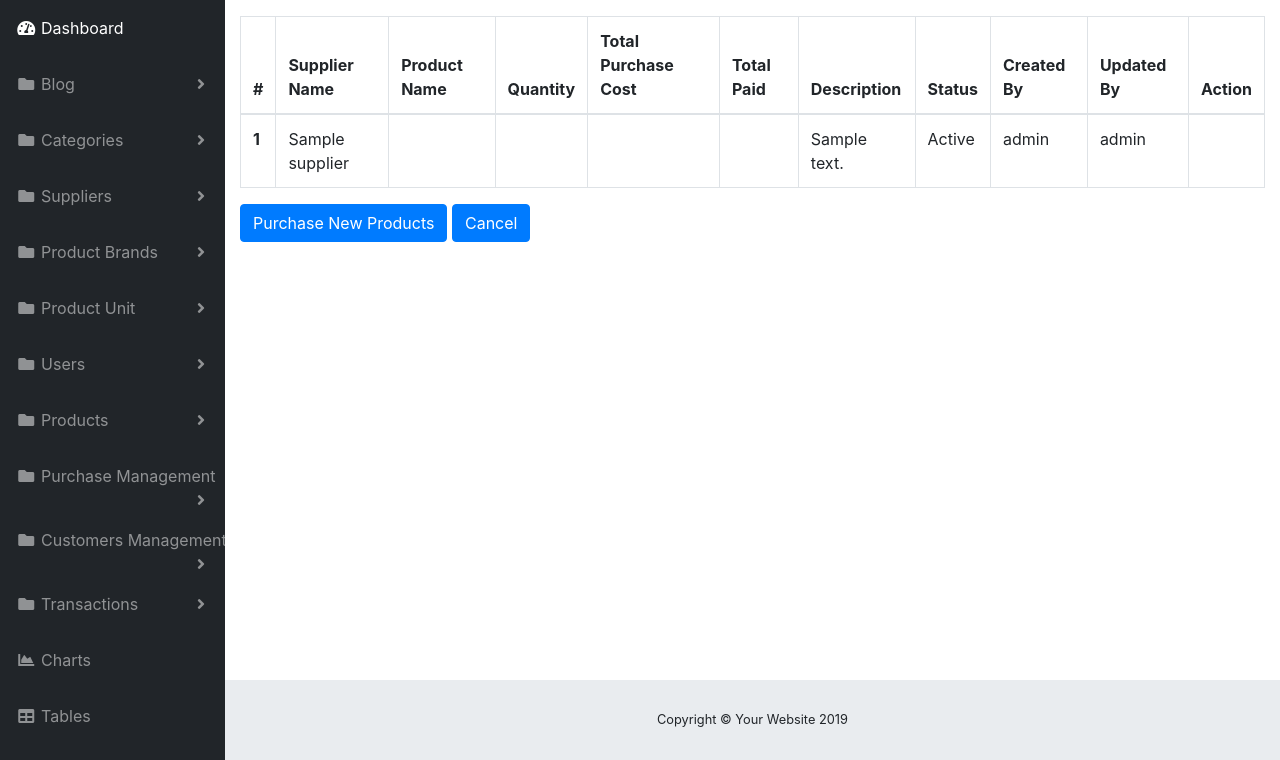
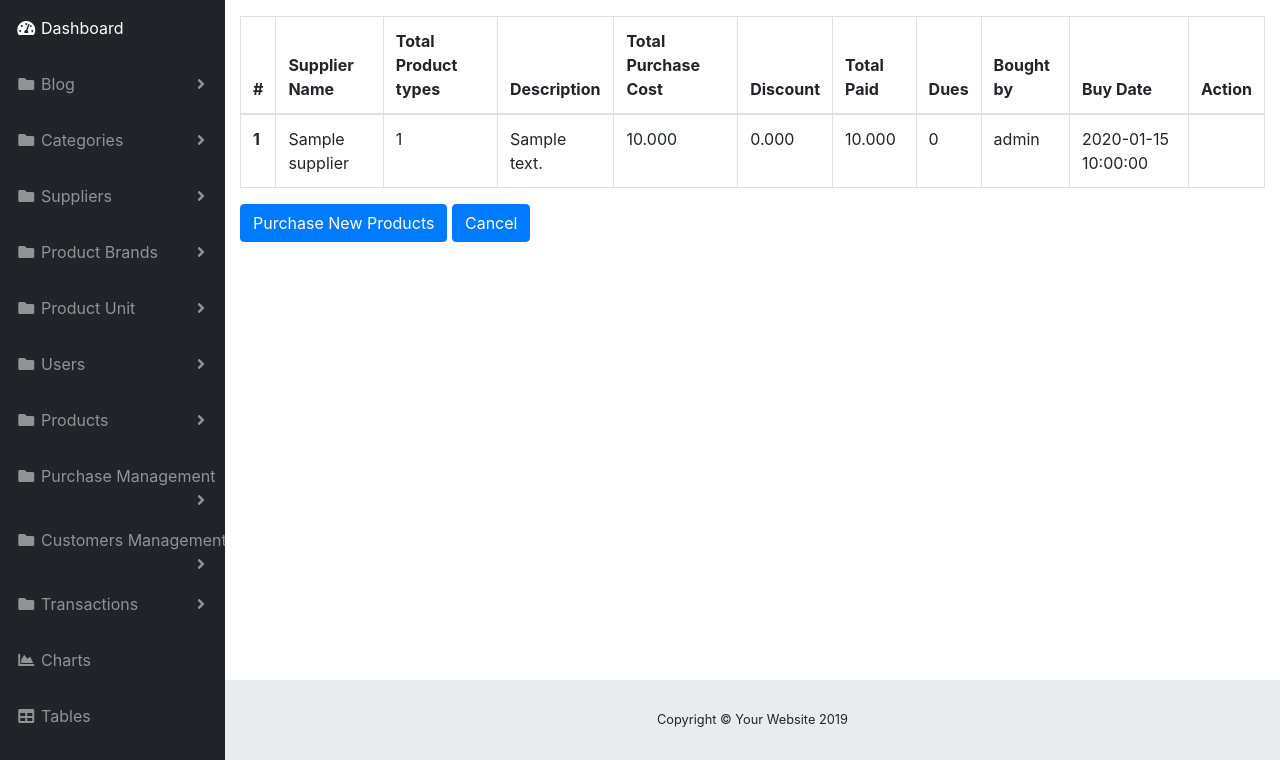
Before and after one commit to Adnatull/Inventory-POS, a Laravel app: page /admin/purchases/manage in a window 1280 px wide. Shown: the part 56-816 px from the top of the page. Run offline with Laravel 8, Linux system fonts and the light colour scheme; a user stored in the database is signed in; data comes from the database, SQL or seed files in the repository; tables that the repository leaves empty hold one stand-in row (values such as "Sample post"); data that the repository does not hold is empty; some libraries are stand-ins or nearby versions.

Commit message:
See All Purchase page

```diff
--- a/app/Http/Controllers/PurchaseController.php
+++ b/app/Http/Controllers/PurchaseController.php
@@ -74,12 +74,23 @@ class PurchaseController extends Controller
       if($validatedData->fails()) {
           return Redirect::route('buy-products')->withErrors($validatedData->messages());
       }
+
+      $errors = array();
+
       $purchase = new Purchase();
 
       $purchase->supplier_id = $request->supplier_id;
+      if(!Helper::isCurrency($request->discount) ) {
+        $errors[] = "Purchase Discount must be in decimal!";
+      } else {
         $purchase->discount = $request->discount;
+      }
+
+      if(!Helper::isCurrency($request->paid) ) {
+        $errors[] = "Paid amount must be in decimal!";
+      } else {
         $purchase->total_paid = $request->paid;
-
+      }
       if($request->description) {
         $purchase->description = $request->description;
       }
@@ -87,7 +98,12 @@ class PurchaseController extends Controller
       $purchase->created_by = Auth::user()->id;
       $purchase->updated_by = Auth::user()->id;
       $purchase->status = '1';
+      if(count($errors)>0) {
+          return Redirect::route('buy-products')->withErrors($errors)->withInput();
+      } else {
         $purchase->save();
+      }
+
 
       $cost = 0;
 
@@ -100,42 +116,35 @@ class PurchaseController extends Controller
         }
 
         $purchase_detail->quantity = $request->quantity[$i];
+        if(!Helper::isCurrency($request->price[$i]) ) {
+          $errors[] = "Price of every product must be in decimal!";
+        } else {
           $purchase_detail->purchase_cost = $request->price[$i];
+        }
+
         $purchase_detail->purchase_id = $purchase->id;
         $purchase_detail->created_by = Auth::user()->id;
         $purchase_detail->updated_by = Auth::user()->id;
         $purchase_detail->status = 1;
 
+        if(count($error) == 0) {
           $cost += ($purchase_detail->quantity*$purchase_detail->purchase_cost);
+        }
 
+        if(count($errors)>0) {
+            return Redirect::route('buy-products')->withErrors($errors)->withInput();
+        } else {
           $purchase_detail->save();
-
+        }
       }
 
       $purchase->total_purchases_cost = $cost;
+      if(count($errors)>0) {
+          return Redirect::route('buy-products')->withErrors($errors)->withInput();
+      } else {
         $purchase->save();
+      }
 
-      $errors = [];
-      //
-      // if(!Helper::isCurrency($purchase->purchase_cost) ) {
-      //   $errors[] = "Purchase Cost must be in decimal!";
-      // }
-      //
-      // if(!Helper::isCurrency($purchase->paid) ) {
-      //   $errors[] = "Total Paid must be in decimal!";
-      // }
-      //
-      // if(count($errors)>0) {
-      //     return Redirect::route('buy-products')->withErrors($errors)->withInput();
-      // }
-
-
-      // try{
-      //
-      // }
-      // catch(\Exception $e) {
-      //     return Redirect::route('buy-products')->withErrors("The data has been tempered in midway! try again")->withInput();
-      // }
       return redirect(route('see-all-purchases'));
     }
 
--- a/app/Purchase.php
+++ b/app/Purchase.php
@@ -25,4 +25,8 @@ class Purchase extends Model
   public function Purchase_Details() {
       return $this->hasMany('App\Purchase_Detail', 'purchase_id', 'id');
   }
+
+  public function totalProductTypes() {
+    return $this->Purchase_Details()->count();
+  }
 }
--- a/resources/views/admin/purchases/purchase-productsV1.blade.php
+++ b/resources/views/admin/purchases/purchase-productsV1.blade.php
@@ -39,7 +39,11 @@
         <select class="form-control" name="category_id" id="input_category">
             <option value="0">None</option>
             @foreach($categories as $category)
-                <option value="{{$category->id}}"> {{$category->title}} ({{$category->ParentCategory['title']}})</option>
+                <option value="{{$category->id}}"> {{$category->title}}}}
+                  @if($category->ParentCategory != null)
+                  ({{$category->ParentCategory['title'] }})
+                  @endif
+
             @endforeach
         </select>
 
--- a/resources/views/admin/purchases/see-all.blade.php
+++ b/resources/views/admin/purchases/see-all.blade.php
@@ -20,17 +20,18 @@
             <tr>
                 <th scope="col">#</th>
                 <th scope="col">Supplier Name</th>
-                <th scope="col">Product Name</th>
+                <th scope="col">Total Product types</th>
+                <th scope="col">Description</th>
 
-                <th scope="col">Quantity</th>
 
                 <th scope="col">Total Purchase Cost</th>
+                <th scope="col">Discount</th>
                 <th scope="col">Total Paid</th>
-                <th scope="col">Description</th>
+                <th scope="col">Dues</th>
 
-                <th scope="col">Status</th>
-                <th scope="col">Created By</th>
-                <th scope="col">Updated By</th>
+                <th scope="col">Bought by</th>
+                <th scope="col">Buy Date </th>
+
 
                 <th scope="col">Action</th>
             </tr>
@@ -40,25 +41,16 @@
                 <tr>
                     <th scope="row">{{$purchase->id}}</th>
                     <td>{{ $purchase->Supplier['supplier_name'] }}</td>
-                    <td>{{ $purchase->Product['name'] }}</td>
-                    <td>{{ $purchase->quantity }}</td>
+                    <td>{{ $purchase->totalProductTypes() }}</td>
+                    <td> {{ $purchase->description}}</td>
 
-                     <td>{{ $purchase->purchase_cost }}</td>
+                     <td>{{ $purchase->total_purchases_cost }}</td>
 
-                    <td>{{ $purchase->paid }}</td>
-                    <td>{{ $purchase->description }}</td>
-
-                    <td>
-                        @if($purchase->status == 1)
-                            {{"Active" }}
-                        @else
-                            {{"Not Active"}}
-                        @endif
-                    </td>
-
-
+                    <td>{{ $purchase->discount }}</td>
+                    <td>{{ $purchase->total_paid }}</td>
+                    <td>{{ $purchase->total_purchases_cost - ($purchase->discount+$purchase->total_paid) }}</td>
                     <td>{{$purchase->CreatedBy['name']}}</td>
-                    <td>{{$purchase->UpdatedBy['name']}}</td>
+                    <td>{{$purchase->created_at}}</td>
                     <td>
 
 
```
Also changed, not shown: public/customAssets/purchase.js (+12 -5 lines), resources/views/admin/purchases/purchase-products.blade.php (deleted, +0 -71 lines). Lines whose indentation alone changed are shown as unchanged.
